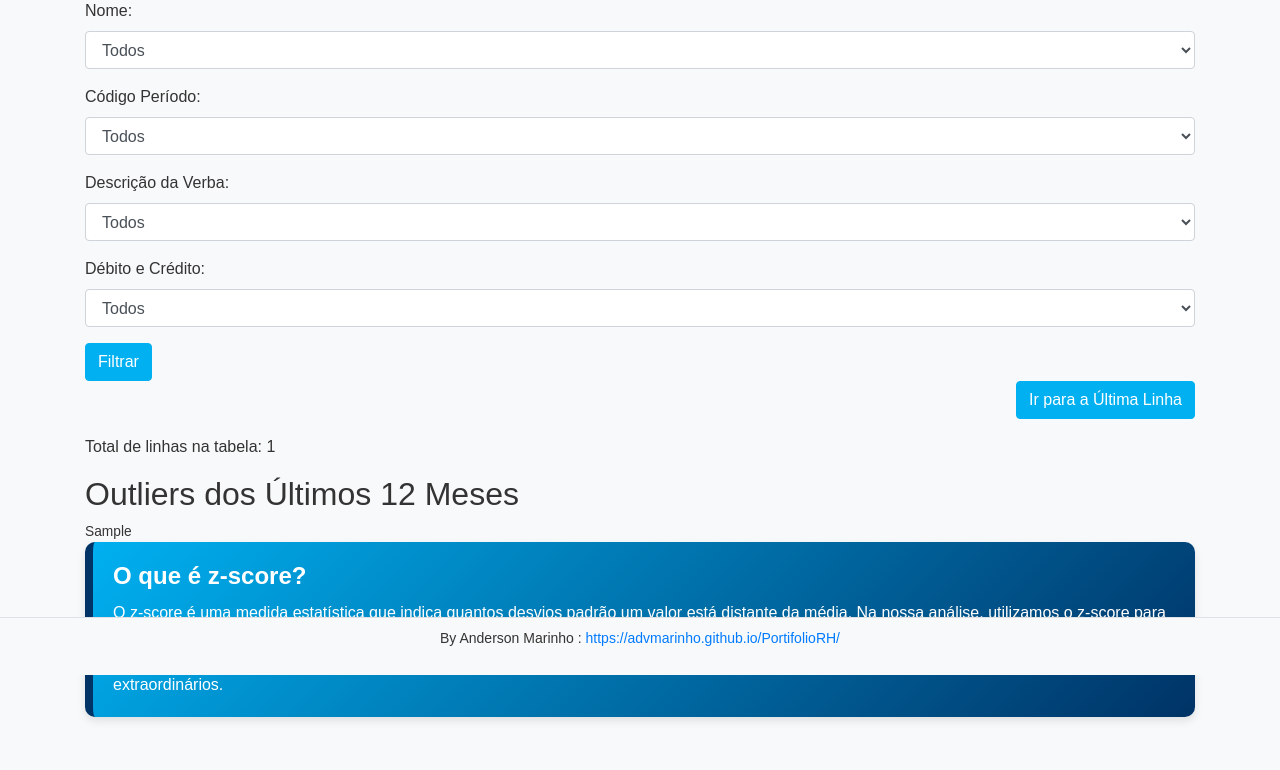
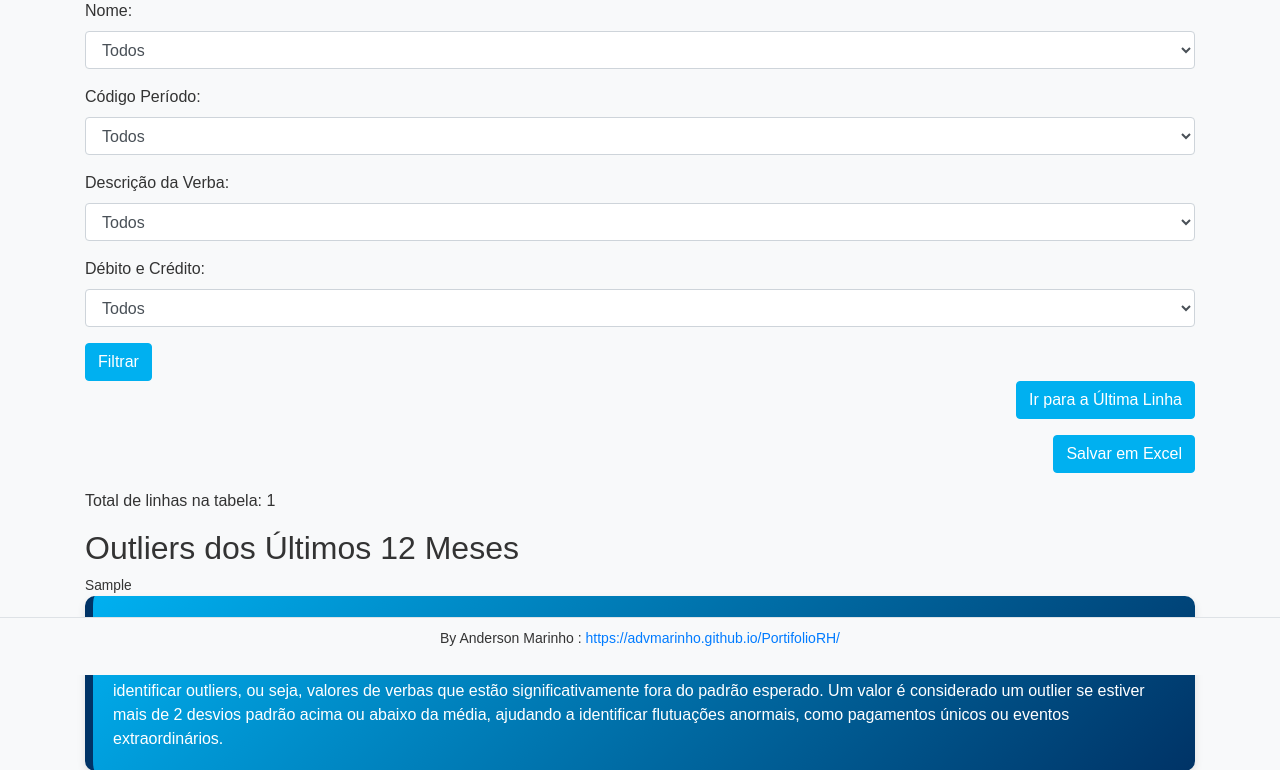
Before and after one commit to advmarinho/PortifolioRH, a Flask app: template templates/index.html in a window 1280 px wide. Shown: the part 125-895 px from the top of the page. Before the commit the page ends 846 px from the top, so only its background shows below. Run offline with Flask 3, Linux system fonts and the light colour scheme; the template is opened without the code that fills it: most values are stand-ins (such as "Sample title", 1, 10 or a date in 2020); parts of the project's set-up code (start-up, migrations or seed data) failed here and were passed over; some libraries are stand-ins or nearby versions.

Commit message:
Update index.html

```diff
--- a/templates/index.html
+++ b/templates/index.html
@@ -164,6 +164,11 @@
             <a href="#last-row" class="btn btn-link-bottom">Ir para a Última Linha</a>
         </div>
 
+        <!-- Botão para salvar em Excel -->
+        <div class="text-right mb-3">
+            <a href="/download_excel" class="btn btn-primary">Salvar em Excel</a>
+        </div>
+
         <!-- Exibir a quantidade de linhas da tabela -->
         <p>Total de linhas na tabela: {{ row_count }}</p>
 
```
